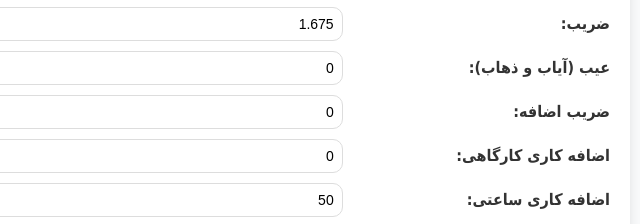
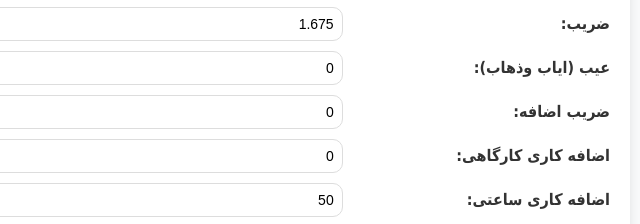
Before and after one commit to akarimvand/DASTMOZD, a plain HTML site: page INDEX2.HTML in a window 1280 px wide. Shown: the part 373-597 px from the top of the page, 430-1070 px from the left. Drawn offline with Linux system fonts and the light colour scheme.

Commit message:
Update INDEX2.HTML

```diff
--- a/INDEX2.HTML
+++ b/INDEX2.HTML
@@ -168,7 +168,7 @@
                         </div>
                         <!-- Ayab (Coming and Going) -->
                         <div class="form-group">
-                            <label for="ayab">عیب (آیاب و ذهاب):</label>
+                            <label for="ayab">عیب (ایاب وذهاب):</label>
                             <input type="number" id="ayab" class="form-control" value="0">
                         </div>
                         <!-- Zarib Ezafe -->
```
